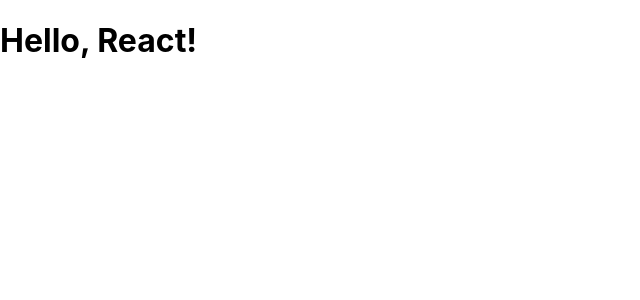
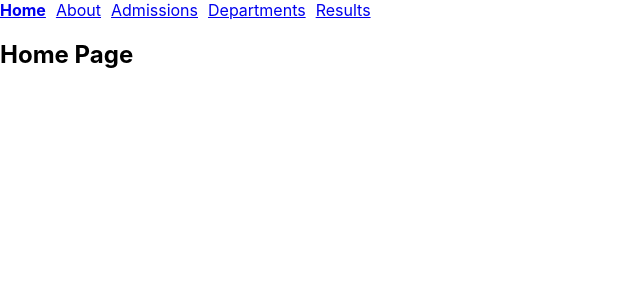
Before and after one commit to DhanushSaiCoder/AndhraPolytechnic, a React (Create React App) app in the folder frontend/: page / in a window 1280 px wide. Shown: the top 300 px of the page, without its empty margins (0-640 px from the left). Built offline with nearby package versions, Linux system fonts and the light colour scheme.

Commit message:
Add routing and page components for navigation
- Integrated react-router-dom for routing functionality.
- Created Home, About, Admissions, Departments, and Results pages.
- Updated App component to include navigation links and routes.

```diff
--- a/frontend/package.json
+++ b/frontend/package.json
@@ -9,6 +9,7 @@
     "@testing-library/user-event": "^13.5.0",
     "react": "^19.1.0",
     "react-dom": "^19.1.0",
+    "react-router-dom": "^7.6.3",
     "react-scripts": "5.0.1",
     "web-vitals": "^2.1.4"
   },
--- a/frontend/src/App.js
+++ b/frontend/src/App.js
@@ -1,10 +1,57 @@
-import './App.css';
+import { Routes, Route, NavLink } from 'react-router-dom';
+import Home from './pages/Home';
+import About from './pages/About';
+import Admissions from './pages/Admissions';
+import Departments from './pages/Departments';
+import Results from './pages/Results';
 
-// src/App.js
 function App() {
   return (
     <div>
-      <h1>Hello, React!</h1>
+      <nav style={{ marginBottom: '1rem' }}>
+        <NavLink
+          to="/"
+          end
+          style={({ isActive }) => ({ marginRight: 10, fontWeight: isActive ? 'bold' : 'normal' })}
+        >
+          Home
+        </NavLink>
+        <NavLink
+          to="/about"
+          style={({ isActive }) => ({ marginRight: 10, fontWeight: isActive ? 'bold' : 'normal' })}
+        >
+          About
+        </NavLink>
+         <NavLink
+          to="/admissions"
+          style={({ isActive }) => ({ marginRight: 10, fontWeight: isActive ? 'bold' : 'normal' })}
+        >
+          Admissions
+        </NavLink>
+         <NavLink
+          to="/departments"
+          style={({ isActive }) => ({ marginRight: 10, fontWeight: isActive ? 'bold' : 'normal' })}
+        >
+          Departments
+        </NavLink>
+         <NavLink
+          to="/results"
+          style={({ isActive }) => ({ marginRight: 10, fontWeight: isActive ? 'bold' : 'normal' })}
+        >
+          Results
+        </NavLink>
+      </nav>
+
+      <Routes>
+        <Route path="/" element={<Home />} />
+        <Route path="about" element={<About />} />
+        <Route path="admissions" element={<Admissions />} />
+        <Route path="departments" element={<Departments />} />
+        <Route path="results" element={<Results />} />
+
+        {/* catch‑all */}
+        {/* <Route path="*" element={<NotFound />} /> */}
+      </Routes>
     </div>
   );
 }
--- /dev/null
+++ b/frontend/src/pages/About.js
@@ -0,0 +1,6 @@
+//home page
+import React from 'react';
+
+export default function About() {
+  return <h2>About Page</h2>;
+}
--- /dev/null
+++ b/frontend/src/pages/Admissions.js
@@ -0,0 +1,11 @@
+import React from 'react';
+
+const Admissions = () => {
+    return (
+        <div>
+            Admissions Page
+        </div>
+    );
+}
+
+export default Admissions;
--- /dev/null
+++ b/frontend/src/pages/Departments.js
@@ -0,0 +1,11 @@
+import React from 'react';
+
+const Departments = () => {
+    return (
+        <div>
+            Departments
+        </div>
+    );
+}
+
+export default Departments;
--- /dev/null
+++ b/frontend/src/pages/Home.js
@@ -0,0 +1,6 @@
+//home page
+import React from 'react';
+
+export default function Home() {
+  return <h2>Home Page</h2>;
+}
--- /dev/null
+++ b/frontend/src/pages/Results.js
@@ -0,0 +1,11 @@
+import React from 'react';
+
+const Results = () => {
+    return (
+        <div>
+            Results page
+        </div>
+    );
+}
+
+export default Results;
```
Also changed, not shown: frontend/src/index.js (+4 -3 lines), 1 other file (tests, documents, lock files or other folders).
